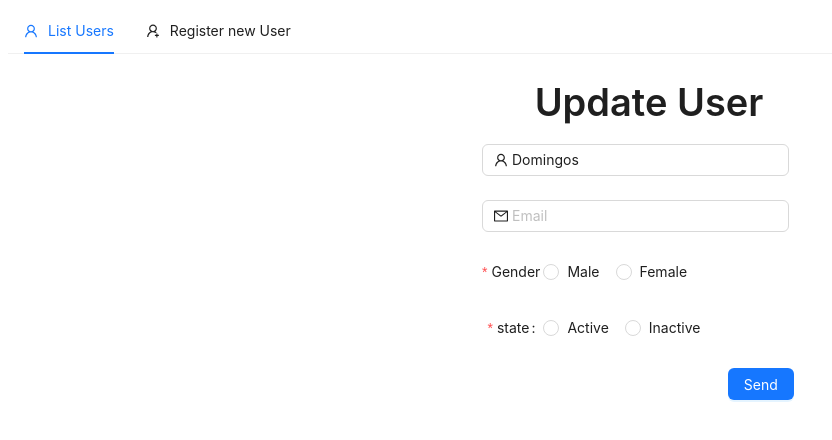
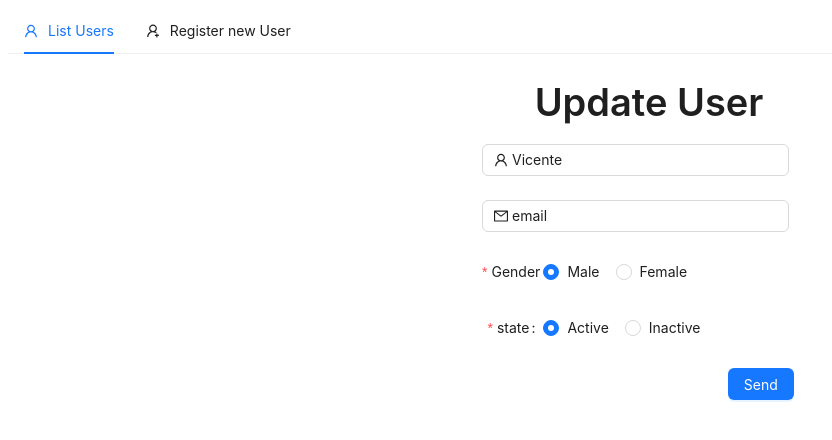
Before and after one commit to sombo20/Sistema-de-gerenciamento-de-usuarios, a React (Vite) app: page /edit/user/1 in a window 1280 px wide. Shown: the top 440 px of the page, without its empty margins (0-832 px from the left). Built offline with nearby package versions, Linux system fonts and the light colour scheme.

Commit message:
Update Form.tsx

```diff
--- a/src/components/Form.tsx
+++ b/src/components/Form.tsx
@@ -5,9 +5,13 @@ import { useState} from "react";
 
 interface USER{
   UserFunction:()=>void,
+  name:string,
+  userEmail:string,
+  userGender:string,
+  userStatus:string,
  }
 
-function FormUser({UserFunction}):USER{
+function FormUser({UserFunction, name,userEmail, userGender, userStatus}):USER{
 
   const [username, setUsername] = useState<string>("");
   const [email, setEmail] = useState<string>("");
@@ -36,7 +40,10 @@ function FormUser({UserFunction}):USER{
             wrapperCol={{ span: 10 }}
             initialValues={
             {
-               username:"Domingos"
+               username:name,
+               email:userEmail,
+               gender: userGender,
+               status: userStatus
              }}
             onFinish={onFinish}
             onFinishFailed={onFinishFailed}
```
